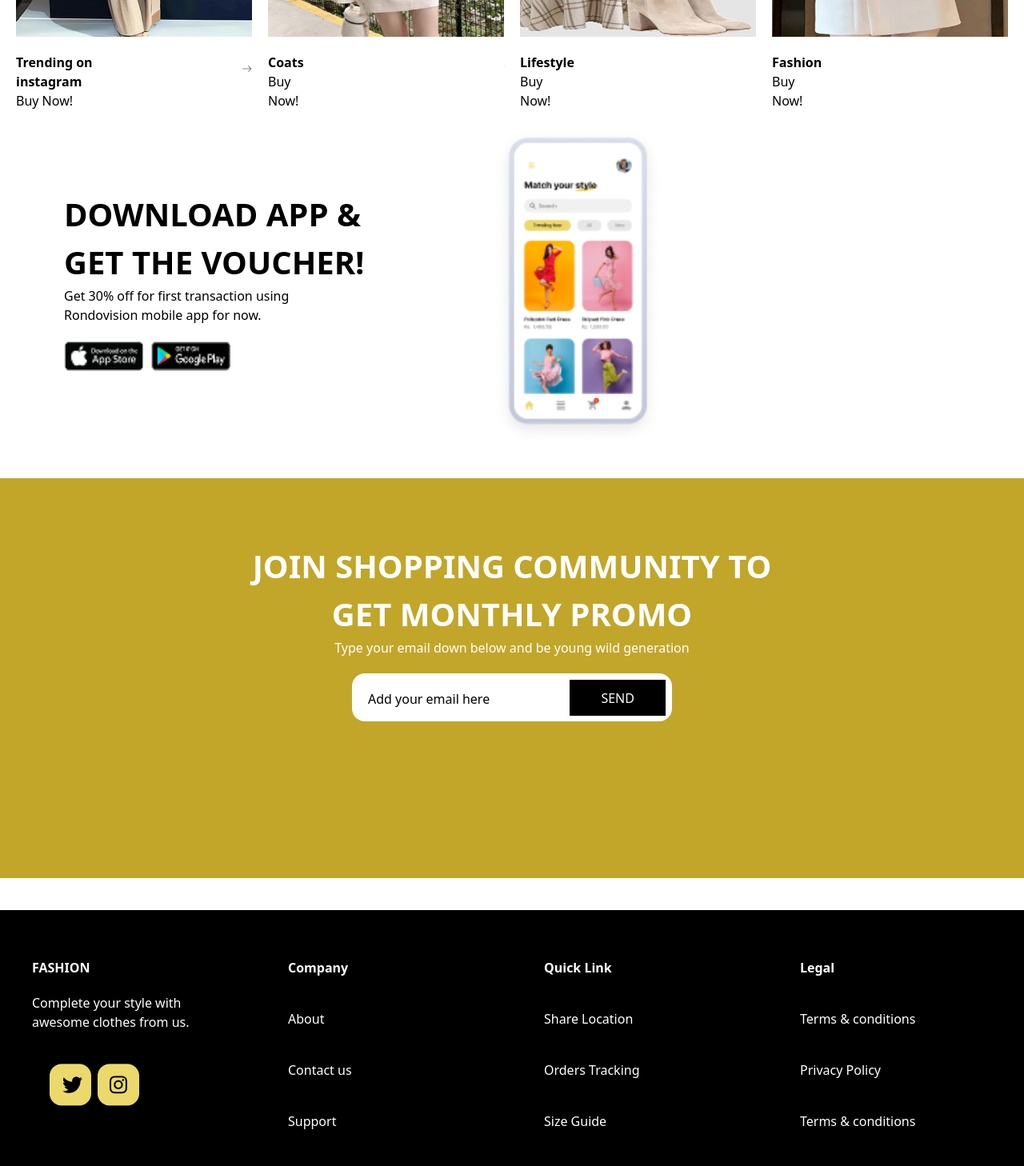
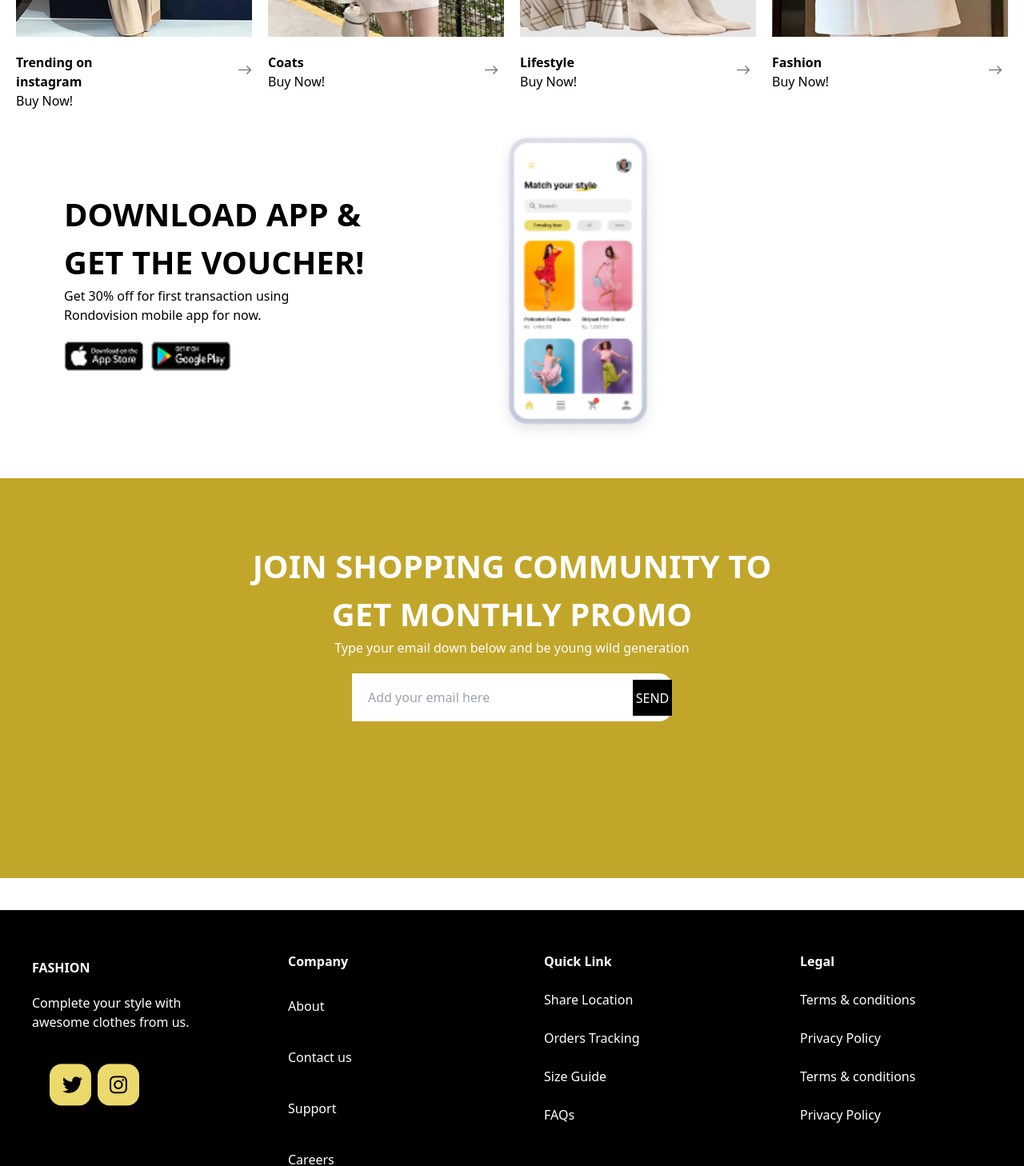
Before and after one commit to Folakl/tokmart, a React (Vite) app: page /shoppingcenter in a window 1280 px wide. Shown: the part 2235-3693 px from the top of the page at 80% size. Built offline with nearby package versions, Linux system fonts and the light colour scheme.

Commit message:
made adjustment

```diff
--- a/src/Components/Footertwo.jsx
+++ b/src/Components/Footertwo.jsx
@@ -20,25 +20,25 @@ const Footertwo = () => {
       </div>
 
       <div>
-        <h3 className='font-bold py-5'>Company</h3>
+        <h3 className='font-bold py-3'>Company</h3>
         <h3 className='py-5'>About</h3>
         <h3 className='py-5'>Contact us</h3>
         <h3 className='py-5'>Support</h3>
         <h3 className='py-5'>Careers</h3>
       </div>
       <div>
-        <h3 className='font-bold py-5'>Quick Link</h3>
-        <h3  className='py-5'>Share Location</h3>
-        <h3 className='py-5'>Orders Tracking</h3>
-        <h3 className='py-5'>Size Guide</h3>
-        <h3 className='py-5'>FAQs</h3>
+        <h3 className='font-bold py-3'>Quick Link</h3>
+        <h3  className='py-3'>Share Location</h3>
+        <h3 className='py-3'>Orders Tracking</h3>
+        <h3 className='py-3'>Size Guide</h3>
+        <h3 className='py-3'>FAQs</h3>
       </div>
       <div>
-        <h3 className='font-bold py-5'>Legal</h3>
-        <h3  className='py-5'>Terms & conditions</h3>
-        <h3 className='py-5'>Privacy Policy</h3>
-        <h3 className='py-5'>Terms & conditions</h3>
-        <h3 className='py-5'>Privacy Policy</h3>
+        <h3 className='font-bold py-3'>Legal</h3>
+        <h3  className='py-3'>Terms & conditions</h3>
+        <h3 className='py-3'>Privacy Policy</h3>
+        <h3 className='py-3'>Terms & conditions</h3>
+        <h3 className='py-3'>Privacy Policy</h3>
       </div>
     </div>
     </div>
--- a/src/Components/NewArrivals.jsx
+++ b/src/Components/NewArrivals.jsx
@@ -49,7 +49,7 @@ const NewArrivals = () => {
             </div>
             <div>
                 <img src={three} className='w-[350px] h-[400px] rounded-md' alt="" />
-                <h3 className='font-bold py-2'>Tees $ T-shirt</h3>
+                <h3 className='font-bold py-2'>Tees & T-shirt</h3>
                 <div className='flex'>
                     <h3 className=''>Explore now </h3>
                     <Link to='/tees'><img src={four} alt="" className='ml-[200px] mt-2 pb-5' /></Link>
--- a/src/Components/ShoppingCommunity.jsx
+++ b/src/Components/ShoppingCommunity.jsx
@@ -8,7 +8,7 @@ const ShoppingCommunity = () => {
 
         <div className='flex justify-center'>
         <h3 className='bg-white lg:w-[400px] md:w-[400px] w-[350px] h-[60px] mt-5  mx-5 rounded-2xl flex'>
-            <h3 className='text-black p-5'>Add your email here</h3>
+           <input type="text" className='text-black p-5' placeholder='Add your email here' />
             <button className='bg-black w-[120px] h-[45px] my-2 lg:ml-20 md:ml-10  text-white'>SEND</button>
         </h3>
         </div>
--- a/src/Components/Youngfavourite.jsx
+++ b/src/Components/Youngfavourite.jsx
@@ -15,7 +15,7 @@ const Youngfavourite= () => {
        <div className=' grid lg:grid-cols-4 md:grid-cols-2 grid-cols-1 gap-5 mx-5'>
         <div>
           <img src={one} alt=""  className='w-[350px] h-[300px]' />
-          <div className='flex gap-[150px] mt-5 '>
+          <div className='flex gap-[100px] mt-5 '>
          <div>
          <h3 className='font-bold'>Trending on instagram</h3>
          <h3>Buy Now!</h3>
@@ -27,7 +27,7 @@ const Youngfavourite= () => {
         </div>
         <div>
           <img src={five} alt=""  className='w-[350px] h-[300px]' />
-          <div className='flex gap-[250px] mt-5 '>
+          <div className='flex gap-[200px] mt-5 '>
          <div>
          <h3 className='font-bold'>Coats</h3>
          <h3>Buy Now!</h3>
@@ -39,7 +39,7 @@ const Youngfavourite= () => {
         </div>
         <div>
           <img src={four} alt=""  className='w-[350px] h-[300px]' />
-          <div className='flex gap-[250px]  mt-5 '>
+          <div className='flex gap-[200px]  mt-5 '>
          <div>
          <h3 className='font-bold'>Lifestyle</h3>
          <h3>Buy Now!</h3>
@@ -51,7 +51,7 @@ const Youngfavourite= () => {
         </div>
         <div>
           <img src={two} alt=""  className='w-[350px] h-[300px]' />
-          <div className='flex gap-[250px]  mt-5 '>
+          <div className='flex gap-[200px]  mt-5 '>
          <div>
          <h3 className='font-bold'>Fashion</h3>
          <h3>Buy Now!</h3>
--- a/src/Components/hamburger.jsx
+++ /dev/null
@@ -1,11 +0,0 @@
-import React from 'react'
-
-const hamburger = () => {
-  return (
-    <div>
-
-    </div>
-  )
-}
-
-export default hamburger
--- a/src/pages/Shoppingcenter.jsx
+++ b/src/pages/Shoppingcenter.jsx
@@ -15,7 +15,7 @@ const Shoppingcenter = () => {
     <div>
      <Navbar/>
     <SecondNavbar/>
-    <h3 className='font-bold lg:text-[50px] md:text-[50px] text-[40px]  mx-10 mt-5'>NEW ARRIVALS</h3>
+    <h3 className='font-bold lg:text-[50px] md:text-[50px] text-[30px]  mx-10 mt-5'>NEW ARRIVALS</h3>
      <NewArrivals/>
      <Payday/>
      <marquee behavior="" direction="right"><h3 className='font-bold text-[30px] my-10 ml-20'>Young’s Favourite</h3> </marquee>
```
